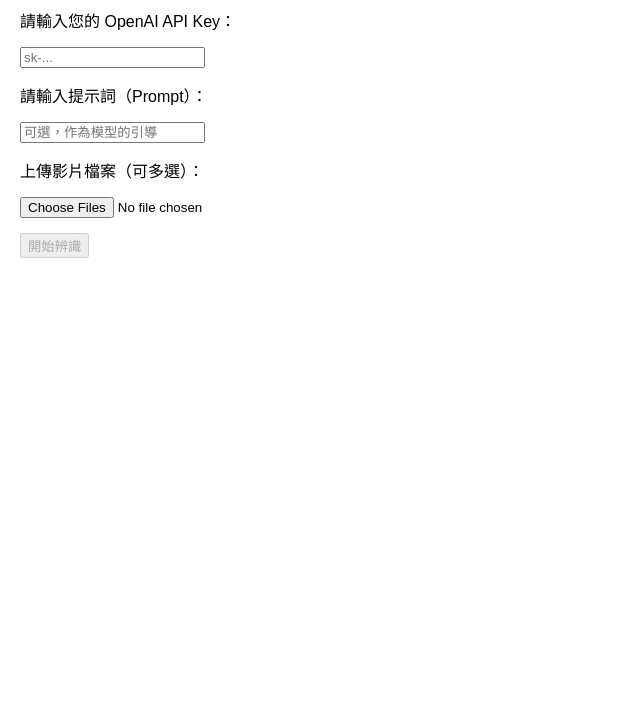
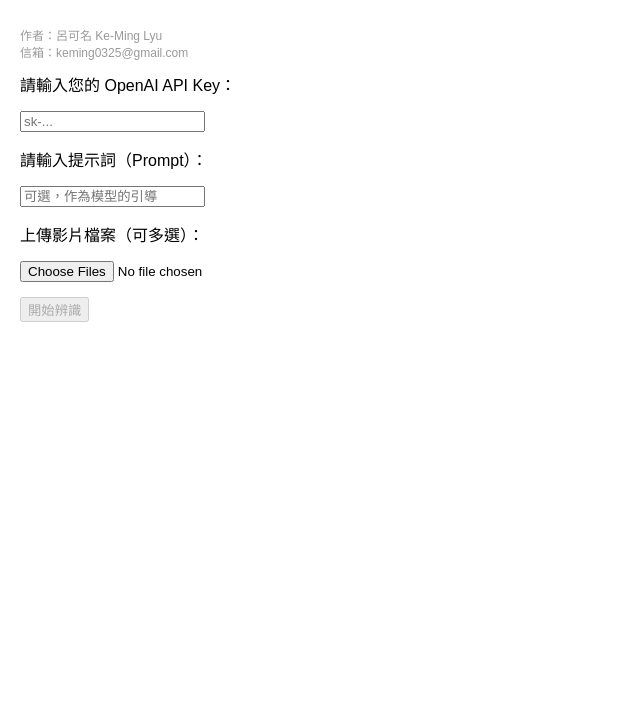
Before and after one commit to KmingLyu/frontend-automatic-subtitle-generator, a plain HTML site: page index.html in a window 1280 px wide. Shown: the part 81-800 px from the top of the page, without its empty margins (0-640 px from the left). Drawn offline with Linux system fonts and the light colour scheme.

Commit message:
加入作者資訊

```diff
--- a/index.html
+++ b/index.html
@@ -31,6 +31,12 @@
         height: 20px;
         background-color: #4caf50;
       }
+      footer {
+        margin-top: 40px;
+        /* text-align: right; */
+        font-size: 12px;
+        color: #9b9a9a;
+      }
     </style>
     <!-- 引入 OpenCC.js -->
     <script src="https://cdn.jsdelivr.net/npm/opencc-js@1.0.5/dist/umd/cn2t.js"></script>
@@ -43,6 +49,10 @@
   </head>
   <body>
     <h1>線上語音辨識</h1>
+    <footer>
+      <p>作者：呂可名 Ke-Ming Lyu <br />信箱：keming0325@gmail.com</p>
+    </footer>
+
     <!-- API Key 輸入欄位 -->
     <label for="apiKey">請輸入您的 OpenAI API Key：</label>
     <input type="password" id="apiKey" placeholder="sk-..." required />
@@ -60,7 +70,13 @@
 
     <!-- 影片列表及進度顯示 -->
     <div id="fileList"></div>
-
+    <!-- 作者資訊 -->
+    <!-- <footer>
+      <p>
+        author: 呂可名 Ke-Ming Lyu<br />
+        email: keming0325@gmail.com
+      </p>
+    </footer> -->
     <!-- 引入處理邏輯的 JavaScript -->
     <script src="script.js"></script>
   </body>
```
